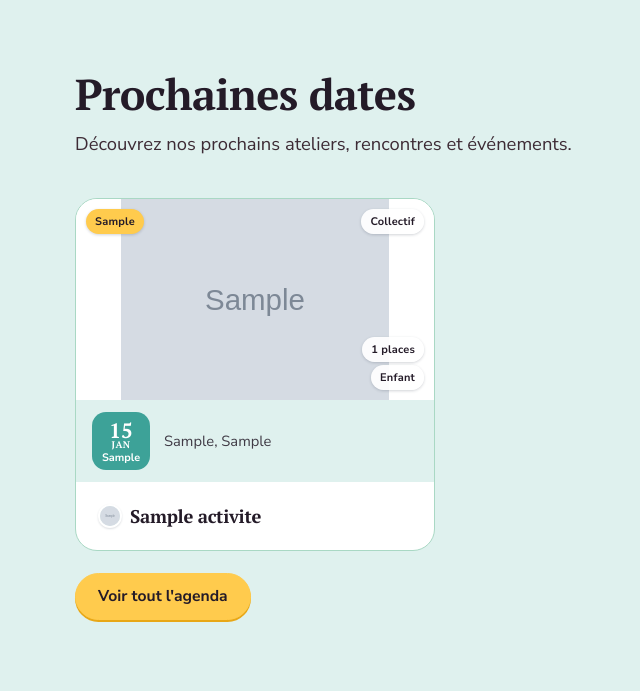
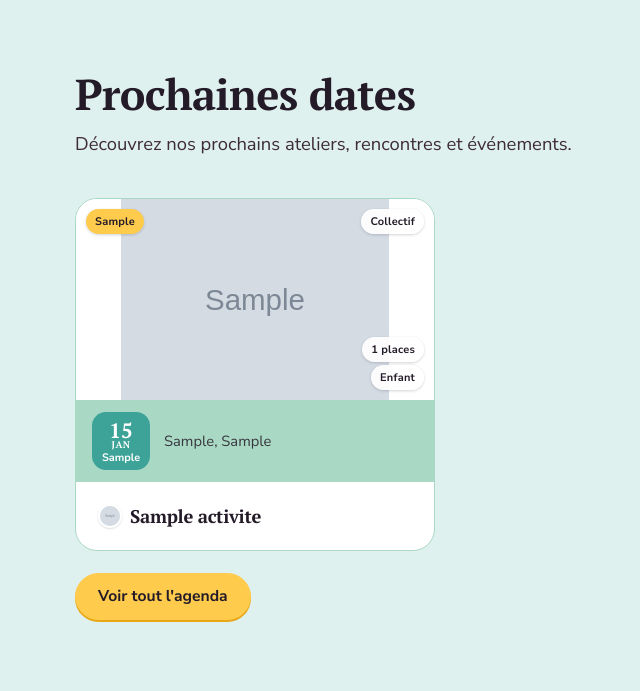
Before and after one commit to assomavka-mas/MAVKA-admin, a PHP site: page / in a window 1280 px wide. Shown: the part 1729-2420 px from the top of the page, without its empty margins (5-645 px from the left). Run offline with PHP 8.4, Linux system fonts and the light colour scheme; tables that the repository leaves empty hold one stand-in row (values such as "Sample post"); grey boxes marked "Sample" are stand-in pictures; data that the repository does not hold is empty.

Commit message:
Date strip: more saturated green, was blending into mint sections
.strip used --ec-teal-tint, which is the exact same value as --mint
(#DFF1EE) — invisible against the homepage's "Prochaines dates" block,
which has that same mint background. Switched to --ec-line
(--card-line, #A9D8C4), the more saturated green already used for the
card's own border for the same reason. Removed the now-unused
--ec-teal-tint token.

Co-Authored-By: Claude Sonnet 5 <noreply@anthropic.com>
Claude-Session: https://claude.ai/code/session_01UY3iUaiudK9LGosJdDt1VG

```diff
--- a/assets/event-card.css
+++ b/assets/event-card.css
@@ -11,7 +11,7 @@
 .event{
   --ec-card:var(--card,#fff); --ec-mint:var(--mint,#DFF1EE); --ec-line:var(--card-line,#A9D8C4);
   --ec-ink:var(--ink,#241B28); --ec-ink-2:var(--ink-2,#3D2B35); --ec-ink-3:var(--ink-3,#6B5B63);
-  --ec-teal:var(--teal,#3DA298); --ec-teal-deep:var(--teal-deep,#276A62); --ec-teal-tint:var(--teal-tint,#DFF1EE);
+  --ec-teal:var(--teal,#3DA298); --ec-teal-deep:var(--teal-deep,#276A62);
   --ec-sun:var(--sun,#FFCB4D); --ec-sun-pale:color-mix(in srgb, var(--ec-sun) 22%, white);
   --ec-violet:var(--violet,#8D5D99); --ec-violet-tint:var(--violet-tint,#F0E9F1);
   --ec-r:22px; --ec-display:"PT Serif",Georgia,"Times New Roman",serif;
@@ -51,11 +51,12 @@
 .corner--br{right:10px; bottom:10px; background:rgba(255,255,255,.92); color:var(--ec-ink)}
 .corner--br2{right:10px; bottom:38px; background:rgba(255,255,255,.92); color:var(--ec-ink)}
 
-/* Bandeau vert pâle sous la photo (même vert que les boutons) : un pavé carré vert vif
+/* Bandeau vert sous la photo (même vert que les boutons) : un pavé carré vert vif
    (date/heure, ou récurrence) posé dessus, puis lieu/ville juste à côté sur le pâle —
    toujours visible, sur le site comme en admin (où ce sont les mêmes champs, modifiables
-   sur place). */
-.strip{background:var(--ec-teal-tint); padding:12px 16px; display:flex; align-items:center; gap:14px; color:var(--ec-ink)}
+   sur place). --ec-line (pas --ec-teal-tint, identique à --mint) : sinon le bandeau se noie
+   dans une section déjà vert pâle (ex. .agenda-teaser sur l'accueil). */
+.strip{background:var(--ec-line); padding:12px 16px; display:flex; align-items:center; gap:14px; color:var(--ec-ink)}
 .strip__row{display:flex; align-items:baseline; gap:8px; flex-wrap:wrap}
 .strip__badge{
   background:var(--ec-teal); color:#fff; border-radius:14px; flex:none; width:58px; height:58px;
```
